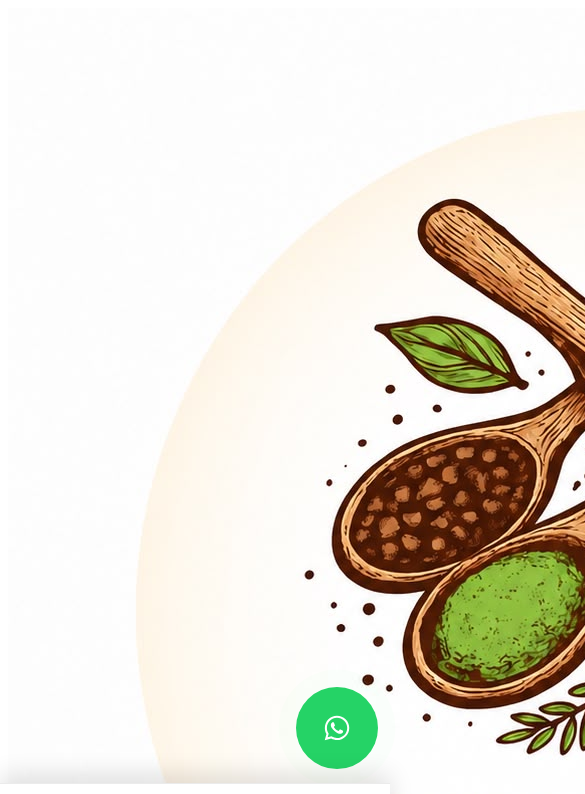
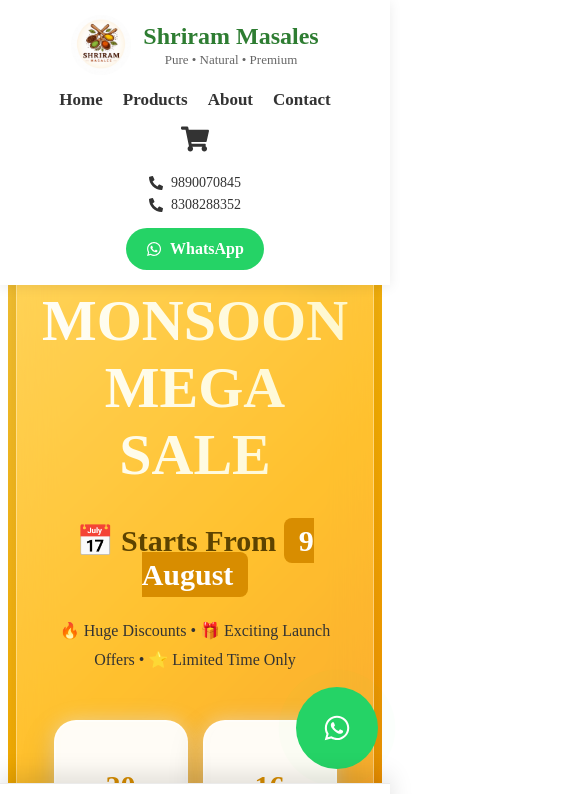
Before and after one commit to muliksanika84-bot/Shriram-Enterprises, a React (Vite) app: page / in a window 390 px wide. Shown: the top 794 px of the page, 585 px wide, since content can reach past the window. Built offline with nearby package versions, Linux system fonts and the light colour scheme.

Commit message:
Fixed navbar styling

```diff
--- a/src/App.jsx
+++ b/src/App.jsx
@@ -4,8 +4,8 @@ import { Routes, Route } from "react-router-dom";
 import MainLayout from "./layouts/MainLayout";
 import Home from "./pages/Home";
 import Cart from "./pages/Cart";
+import Checkout from "./pages/Checkout";
 import Loader from "./components/Loader";
-import Checkout from "./pages/Checkout";
 
 function App() {
   const [loading, setLoading] = useState(true);
@@ -27,11 +27,7 @@ function App() {
           <Route path="/" element={<MainLayout />}>
             <Route index element={<Home />} />
             <Route path="cart" element={<Cart />} />
-            <Route path="/" element={<MainLayout />}>
-    <Route index element={<Home />} />
-    <Route path="cart" element={<Cart />} />
-    <Route path="checkout" element={<Checkout />} />
-</Route>
+            <Route path="checkout" element={<Checkout />} />
           </Route>
         </Routes>
       )}
--- a/src/components/Navbar.css
+++ b/src/components/Navbar.css
@@ -1,8 +1,90 @@
+/* =========================
+   NAVBAR
+========================= */
+
+.navbar{
+    position:fixed;
+    top:0;
+    left:0;
+    width:100%;
+    background:#ffffff;
+    display:flex;
+    justify-content:space-between;
+    align-items:center;
+    padding:12px 7%;
+    box-shadow:0 2px 12px rgba(0,0,0,.08);
+    z-index:1000;
+    box-sizing:border-box;
+}
+
+/* =========================
+   LOGO
+========================= */
+
+.navbar-logo{
+    display:flex;
+    align-items:center;
+    gap:12px;
+}
+
+.navbar-logo img{
+    width:60px;
+    height:60px;
+    border-radius:50%;
+    object-fit:cover;
+}
+
+.logo-text h2{
+    margin:0;
+    color:#2e7d32;
+    font-size:24px;
+}
+
+.logo-text span{
+    font-size:13px;
+    color:#666;
+}
+
+/* =========================
+   MENU
+========================= */
+
+.navbar-links{
+    display:flex;
+    align-items:center;
+    gap:35px;
+}
+
+.navbar-links a{
+    text-decoration:none;
+    color:#333;
+    font-size:17px;
+    font-weight:600;
+    transition:.3s;
+}
+
+.navbar-links a:hover{
+    color:#ff9800;
+}
+
+/* =========================
+   RIGHT SIDE
+========================= */
+
+.navbar-right{
+    display:flex;
+    align-items:center;
+    gap:20px;
+}
+
+/* =========================
+   CART
+========================= */
+
 .cart-icon{
     position:relative;
     color:#333;
     font-size:28px;
-    margin-right:20px;
     text-decoration:none;
     transition:.3s;
 }
@@ -15,14 +97,92 @@
     position:absolute;
     top:-10px;
     right:-10px;
+    width:20px;
+    height:20px;
+    border-radius:50%;
     background:red;
     color:white;
-    width:22px;
-    height:22px;
-    border-radius:50%;
     display:flex;
     justify-content:center;
     align-items:center;
-    font-size:12px;
+    font-size:11px;
     font-weight:bold;
 }
+
+/* =========================
+   PHONE
+========================= */
+
+.phone-box{
+    display:flex;
+    flex-direction:column;
+    gap:6px;
+}
+
+.phone-box a{
+    text-decoration:none;
+    color:#333;
+    font-size:14px;
+    display:flex;
+    align-items:center;
+    gap:8px;
+}
+
+.phone-box a:hover{
+    color:#ff9800;
+}
+
+/* =========================
+   WHATSAPP BUTTON
+========================= */
+
+.whatsapp-btn{
+    display:flex;
+    align-items:center;
+    gap:8px;
+    background:#25D366;
+    color:white;
+    text-decoration:none;
+    padding:12px 20px;
+    border-radius:30px;
+    font-weight:600;
+    transition:.3s;
+}
+
+.whatsapp-btn:hover{
+    background:#1ebc59;
+    transform:translateY(-2px);
+}
+
+/* =========================
+   MOBILE
+========================= */
+
+@media(max-width:992px){
+
+.navbar{
+    flex-direction:column;
+    gap:15px;
+    padding:15px;
+}
+
+.navbar-links{
+    flex-wrap:wrap;
+    justify-content:center;
+    gap:20px;
+}
+
+.navbar-right{
+    flex-direction:column;
+    gap:15px;
+}
+
+.phone-box{
+    align-items:center;
+}
+
+.logo-text{
+    text-align:center;
+}
+
+}
--- a/src/components/OfferBanner.jsx
+++ b/src/components/OfferBanner.jsx
@@ -3,7 +3,7 @@ import { FaArrowRight } from "react-icons/fa";
 import { useEffect, useState } from "react";
 
 function OfferBanner() {
-  const saleDate = new Date("August 6, 2026 00:00:00").getTime();
+  const saleDate = new Date("August 9, 2026 00:00:00").getTime();
 
   const calculateTime = () => {
     const now = new Date().getTime();
```
